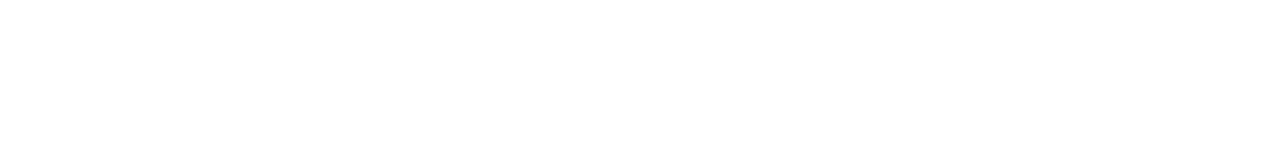
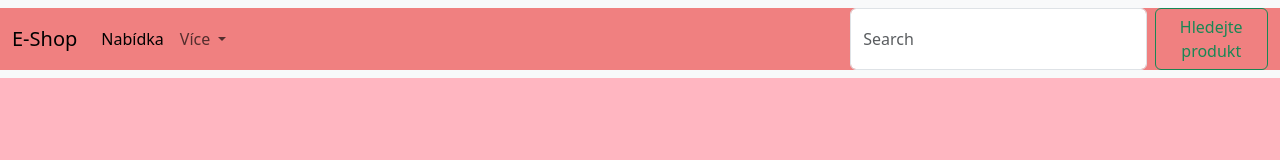
Before and after one commit to JakubDuzi/Eshop-Duzi, a plain HTML site: page nabidka.html in a window 1280 px wide. Drawn offline with nearby package versions, Linux system fonts and the light colour scheme.

Commit message:
soubor/navbar

```diff
--- a/index.html
+++ b/index.html
@@ -4,43 +4,38 @@
     <meta charset="utf-8">
     <meta name="viewport" content="width=device-width, initial-scale=1">
     <title>Bootstrap demo</title>
+    <link rel="stylesheet" href="style.css">
     <link href="https://cdn.jsdelivr.net/npm/bootstrap@5.3.3/dist/css/bootstrap.min.css" rel="stylesheet" integrity="sha384-QWTKZyjpPEjISv5WaRU9OFeRpok6YctnYmDr5pNlyT2bRjXh0JMhjY6hW+ALEwIH" crossorigin="anonymous">
   </head>
   <body>
-    <h1>Hello, world!</h1>
     <script src="https://cdn.jsdelivr.net/npm/bootstrap@5.3.3/dist/js/bootstrap.bundle.min.js" integrity="sha384-YvpcrYf0tY3lHB60NNkmXc5s9fDVZLESaAA55NDzOxhy9GkcIdslK1eN7N6jIeHz" crossorigin="anonymous"></script>
     <nav class="navbar navbar-expand-lg bg-body-tertiary">
         <div class="container-fluid">
-          <a class="navbar-brand" href="#">Navbar</a>
+          <a class="navbar-brand" href="#">E-Shop</a>
           <button class="navbar-toggler" type="button" data-bs-toggle="collapse" data-bs-target="#navbarSupportedContent" aria-controls="navbarSupportedContent" aria-expanded="false" aria-label="Toggle navigation">
             <span class="navbar-toggler-icon"></span>
           </button>
           <div class="collapse navbar-collapse" id="navbarSupportedContent">
             <ul class="navbar-nav me-auto mb-2 mb-lg-0">
               <li class="nav-item">
-                <a class="nav-link active" aria-current="page" href="#">Home</a>
-              </li>
-              <li class="nav-item">
-                <a class="nav-link" href="#">Link</a>
+                <a class="nav-link active" aria-current="page" href="#">Hlavní stránka</a>
               </li>
               <li class="nav-item dropdown">
                 <a class="nav-link dropdown-toggle" href="#" role="button" data-bs-toggle="dropdown" aria-expanded="false">
-                  Dropdown
+                  Více
                 </a>
                 <ul class="dropdown-menu">
-                  <li><a class="dropdown-item" href="#">Action</a></li>
-                  <li><a class="dropdown-item" href="#">Another action</a></li>
+                  <li><a class="dropdown-item" href="kontakty.html">Kontaktujte nás!</a></li>
+                  <li><a class="dropdown-item" href="nabidka.html">Nabídka produktů</a></li>
                   <li><hr class="dropdown-divider"></li>
                   <li><a class="dropdown-item" href="#">Something else here</a></li>
                 </ul>
               </li>
-              <li class="nav-item">
-                <a class="nav-link disabled" aria-disabled="true">Disabled</a>
               </li>
             </ul>
             <form class="d-flex" role="search">
               <input class="form-control me-2" type="search" placeholder="Search" aria-label="Search">
-              <button class="btn btn-outline-success" type="submit">Search</button>
+              <button class="btn btn-outline-success" type="submit">Hledejte produkt</button>
             </form>
           </div>
         </div>
--- a/nabidka.html
+++ b/nabidka.html
@@ -0,0 +1,44 @@
+<!doctype html>
+<html lang="en">
+  <head>
+    <meta charset="utf-8">
+    <meta name="viewport" content="width=device-width, initial-scale=1">
+    <title>Bootstrap demo</title>
+    <link rel="stylesheet" href="style.css">
+    <link href="https://cdn.jsdelivr.net/npm/bootstrap@5.3.3/dist/css/bootstrap.min.css" rel="stylesheet" integrity="sha384-QWTKZyjpPEjISv5WaRU9OFeRpok6YctnYmDr5pNlyT2bRjXh0JMhjY6hW+ALEwIH" crossorigin="anonymous">
+  </head>
+  <body>
+    <script src="https://cdn.jsdelivr.net/npm/bootstrap@5.3.3/dist/js/bootstrap.bundle.min.js" integrity="sha384-YvpcrYf0tY3lHB60NNkmXc5s9fDVZLESaAA55NDzOxhy9GkcIdslK1eN7N6jIeHz" crossorigin="anonymous"></script>
+    <nav class="navbar navbar-expand-lg bg-body-tertiary">
+        <div class="container-fluid">
+          <a class="navbar-brand" href="#">E-Shop</a>
+          <button class="navbar-toggler" type="button" data-bs-toggle="collapse" data-bs-target="#navbarSupportedContent" aria-controls="navbarSupportedContent" aria-expanded="false" aria-label="Toggle navigation">
+            <span class="navbar-toggler-icon"></span>
+          </button>
+          <div class="collapse navbar-collapse" id="navbarSupportedContent">
+            <ul class="navbar-nav me-auto mb-2 mb-lg-0">
+              <li class="nav-item">
+                <a class="nav-link active" aria-current="page" href="#">Nabídka</a>
+              </li>
+              <li class="nav-item dropdown">
+                <a class="nav-link dropdown-toggle" href="#" role="button" data-bs-toggle="dropdown" aria-expanded="false">
+                  Více
+                </a>
+                <ul class="dropdown-menu">
+                  <li><a class="dropdown-item" href="kontakty.html">Kontaktujte nás!</a></li>
+                  <li><a class="dropdown-item" href="index.html">Hlavní stránka</a></li>
+                  <li><hr class="dropdown-divider"></li>
+                  <li><a class="dropdown-item" href="#">Something else here</a></li>
+                </ul>
+              </li>
+              </li>
+            </ul>
+            <form class="d-flex" role="search">
+              <input class="form-control me-2" type="search" placeholder="Search" aria-label="Search">
+              <button class="btn btn-outline-success" type="submit">Hledejte produkt</button>
+            </form>
+          </div>
+        </div>
+      </nav>
+  </body>
+</html>
--- a/style.css
+++ b/style.css
@@ -0,0 +1,24 @@
+.container-fluid   {
+    background-color:lightcoral
+    }
+html{
+    background-color: lightpink;
+    }
+body{
+    background-color: lightpink;
+    }
+.navbar{
+    background-color: lightpink;
+    }
+.navbar-expand-lg{
+    background-color: lightpink;
+    }
+.navbar.bg-body-tertiary{
+    background-color: lightpink;
+    }
+.navbar-expand-lg{
+    background-color: lightpink;
+    }
+.bg-body-tertiary{
+    background-color: lightpink;
+    }
```
Also changed, not shown: kontakty.html (+44 -0 lines).
